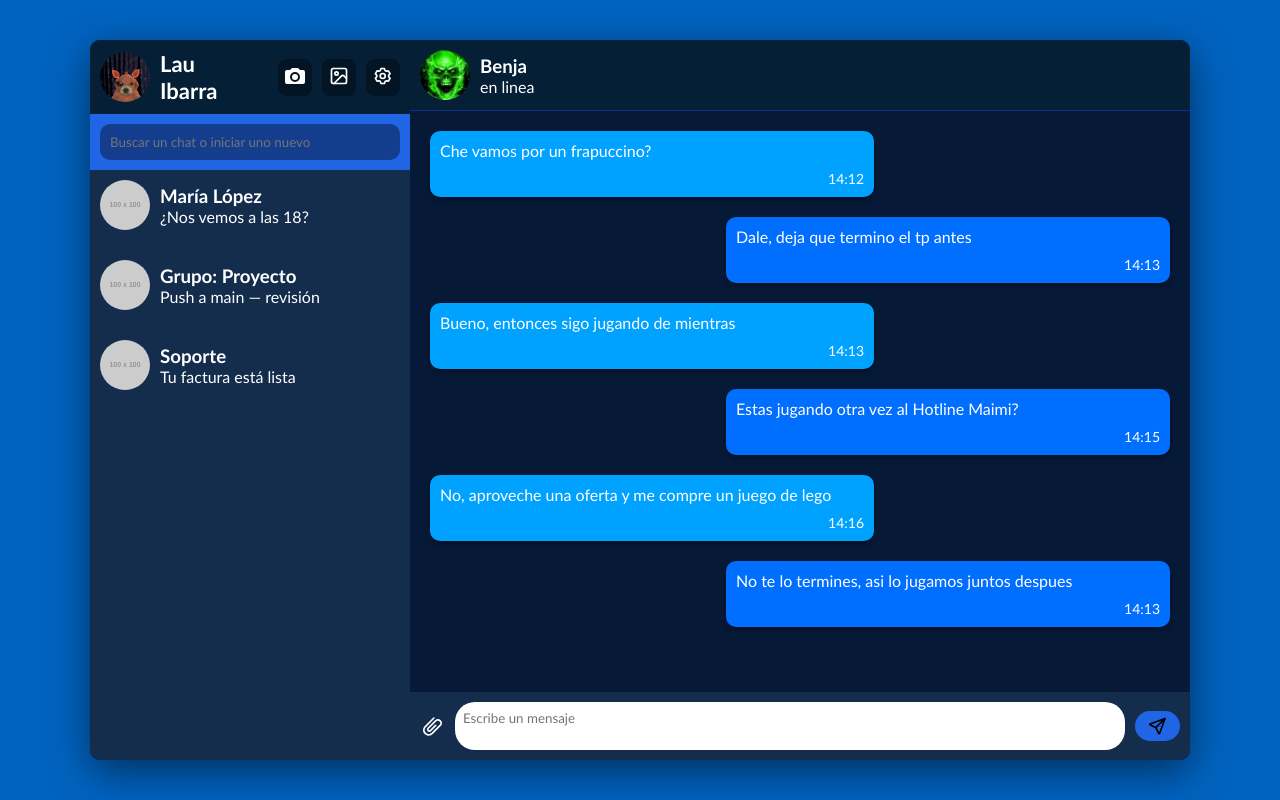
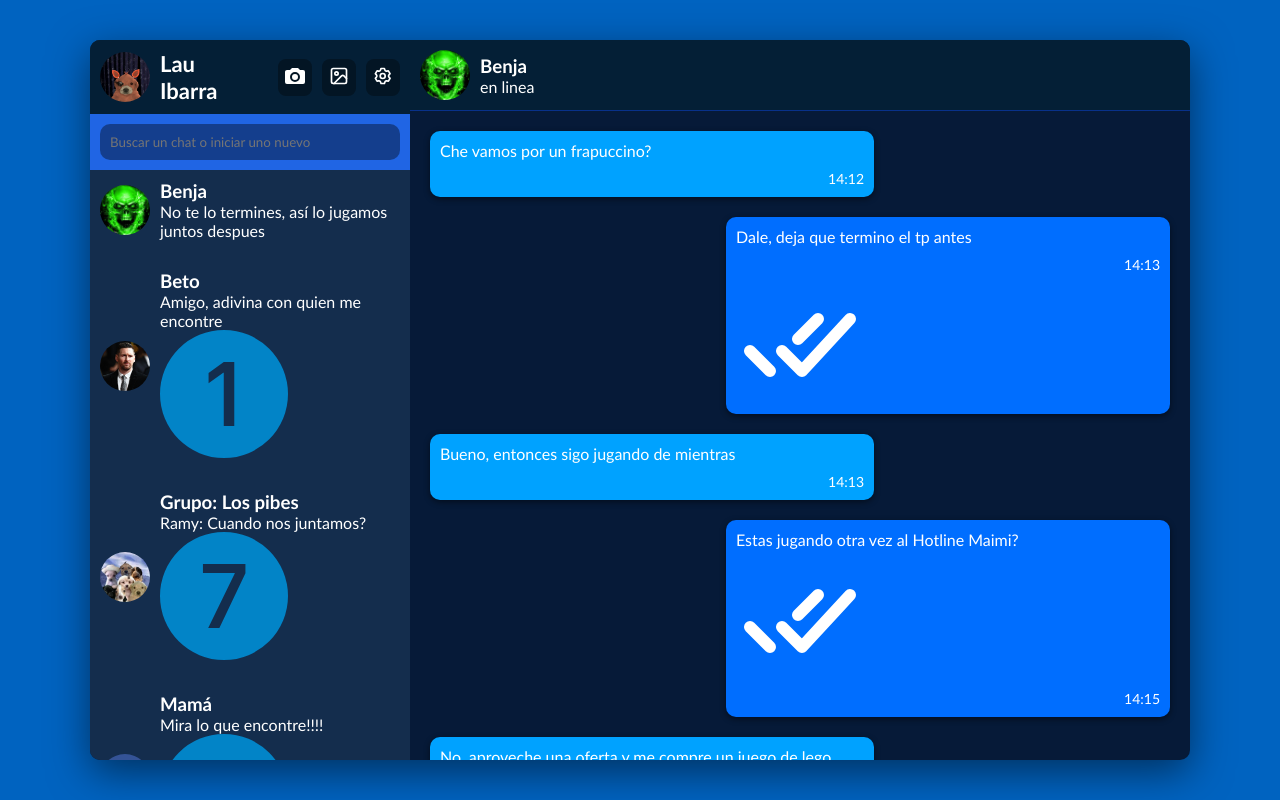
Before and after one commit to Lautaroibarra/tp-whatsapp, a plain HTML site: page index.html in a window 1280 px wide. Drawn offline with Linux system fonts and the light colour scheme; placeholder pictures from the web are drawn by us.

Commit message:
add: check del chat y, fotos de perfil, mensajes y notificaciones en el sidebar

```diff
--- a/index.html
+++ b/index.html
@@ -54,24 +54,34 @@
       <section class="chats">
         <ul>
           <li class="user-chat">
-            <img src="https://placehold.co/100x100" alt="foto de perfil de maría lópez">
+            <img src="./assets/WhatsApp Image 2025-12-18 at 16.50.21.jpeg" alt="foto de perfil de Benja">
             <div>
-              <h3>María López</h3>
-              <p>¿Nos vemos a las 18?</p>
+                <h3>Benja</h3>
+                <p>No te lo termines, así lo jugamos juntos despues</p>
             </div>
           </li>
           <li class="user-chat">
-            <img src="https://placehold.co/100x100" alt="foto de perfil de maría lópez">
+            <img src="./assets/WhatsApp Image 2025-12-17 at 18.29.22.jpeg" alt="foto de perfil de Beto">
             <div>
-              <h3>Grupo: Proyecto</h3>
-              <p>Push a main — revisión</p>
+              <h3>Beto</h3>
+              <p>Amigo, adivina con quien me encontre</p>
+              <svg class="notificacion" xmlns="http://www.w3.org/2000/svg" width="128" height="128" viewBox="0 0 16 16"><path fill="#0284c7" d="M16 8A8 8 0 1 1 0 8a8 8 0 0 1 16 0M9.283 4.002H7.971L6.072 5.385v1.271l1.834-1.318h.065V12h1.312z"/></svg>
             </div>
           </li>
           <li class="user-chat">
-            <img src="https://placehold.co/100x100" alt="foto de perfil de maría lópez">
+            <img src="./assets/d7c4dabd88ee654e06aefd5bd5b55894.png" alt="foto de perfil del grupo Los pibes">
             <div>
-              <h3>Soporte</h3>
-              <p>Tu factura está lista</p>
+              <h3>Grupo: Los pibes</h3>
+              <p>Ramy: Cuando nos juntamos?</p>
+              <svg class="notificacion" xmlns="http://www.w3.org/2000/svg" width="128" height="128" viewBox="0 0 16 16"><path fill="#0284c7" d="M16 8A8 8 0 1 1 0 8a8 8 0 0 1 16 0M5.37 5.11h3.972v.07L6.025 12H7.42l3.258-6.85V4.002H5.369v1.107Z"/></svg>
+            </div>
+          </li>
+          <li class="user-chat">
+            <img src="./assets/Snoopy.jpeg" alt="foto de perfil de Mama">
+            <div>
+              <h3>Mamá</h3>
+              <p>Mira lo que encontre!!!!</p>
+              <svg class="notificacion" xmlns="http://www.w3.org/2000/svg" width="128" height="128" viewBox="0 0 16 16"><path fill="#0284c7" d="M16 8A8 8 0 1 1 0 8a8 8 0 0 1 16 0m-8.082.414c.92 0 1.535.54 1.541 1.318c.012.791-.615 1.36-1.588 1.354c-.861-.006-1.482-.469-1.54-1.066H5.104c.047 1.177 1.05 2.144 2.754 2.144c1.653 0 2.954-.937 2.93-2.396c-.023-1.278-1.031-1.846-1.734-1.916v-.07c.597-.1 1.505-.739 1.482-1.876c-.03-1.177-1.043-2.074-2.637-2.062c-1.675.006-2.59.984-2.625 2.12h1.248c.036-.556.557-1.054 1.348-1.054c.785 0 1.348.486 1.348 1.195c.006.715-.563 1.237-1.342 1.237h-.838v1.072h.879Z"/></svg>
             </div>
           </li>
         </ul>
@@ -93,6 +103,7 @@
         <div class="message me">
           <p class="content">Dale, deja que termino el tp antes</p>
           <p class="time">14:13</p>
+          <svg class="check" xmlns="http://www.w3.org/2000/svg" width="128" height="128" viewBox="0 0 16 16"><path fill="none" stroke="#ffffff" stroke-linecap="round" stroke-linejoin="round" stroke-width="1.5" d="m1.75 9.75 2.5 2.5m3.5-4 2.5-2.5m-4.5 4 2.5 2.5 6-6.5"/></svg>
         </div>
         <div class="message">
           <p class="content">Bueno, entonces sigo jugando de mientras</p>
@@ -100,6 +111,7 @@
         </div>
         <div class="message me">
           <p class="content">Estas jugando otra vez al Hotline Maimi?</p>
+          <svg class="check" xmlns="http://www.w3.org/2000/svg" width="128" height="128" viewBox="0 0 16 16"><path fill="none" stroke="#ffffff" stroke-linecap="round" stroke-linejoin="round" stroke-width="1.5" d="m1.75 9.75 2.5 2.5m3.5-4 2.5-2.5m-4.5 4 2.5 2.5 6-6.5"/></svg>
           <p class="time">14:15</p>
         </div>
         <div class="message">
@@ -108,6 +120,7 @@
         </div>
         <div class="message me">
           <p class="content">No te lo termines, asi lo jugamos juntos despues</p>
+          <svg class="check" xmlns="http://www.w3.org/2000/svg" width="128" height="128" viewBox="0 0 16 16"><path fill="none" stroke="#666666" stroke-linecap="round" stroke-linejoin="round" stroke-width="1.5" d="m1.75 9.75 2.5 2.5m3.5-4 2.5-2.5m-4.5 4 2.5 2.5 6-6.5"/></svg>
           <p class="time">14:13</p>
         </div>
       </section>
```
